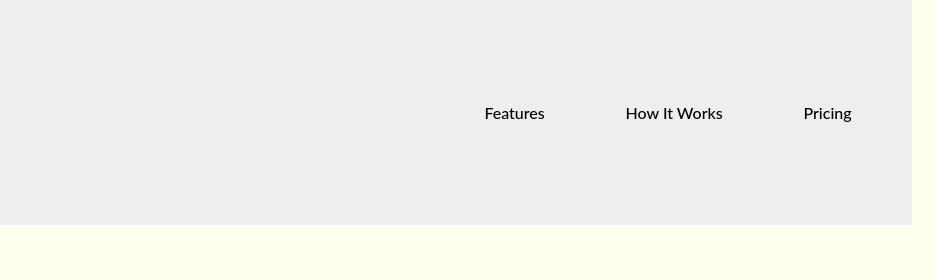
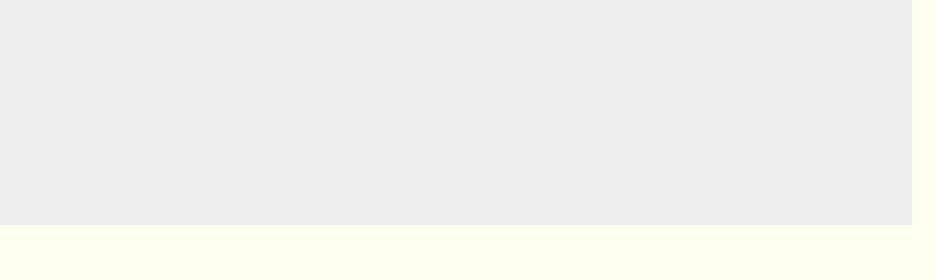
Before and after one commit to App-Developer8866/project-review, a plain HTML site: page index.html in a window 1280 px wide. Shown: the top 280 px of the page, 344-1280 px from the left. Drawn offline with Linux system fonts and the light colour scheme; a script that the page names is missing.

Commit message:
add style file with changes for morning team review

```diff
--- a/style.css
+++ b/style.css
@@ -18,7 +18,7 @@
   }
 
   a {
-    color: #000;
+    color: #0000;
     text-decoration: none;
   }
 
```
